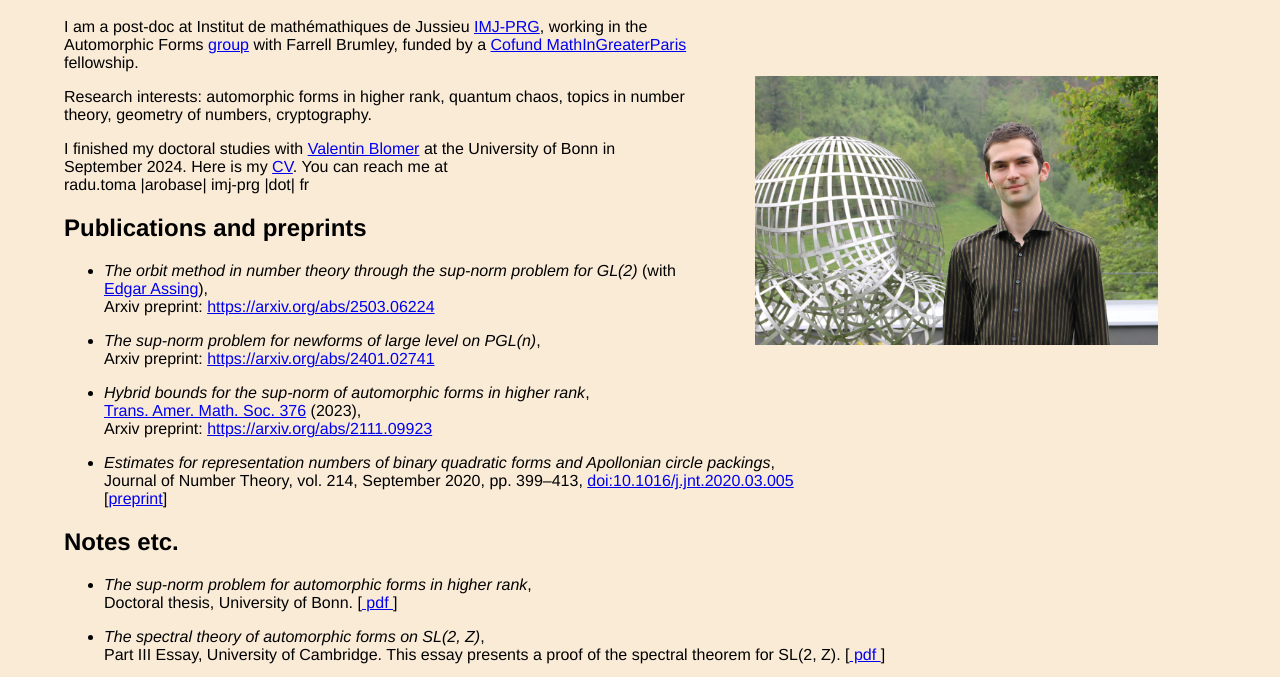
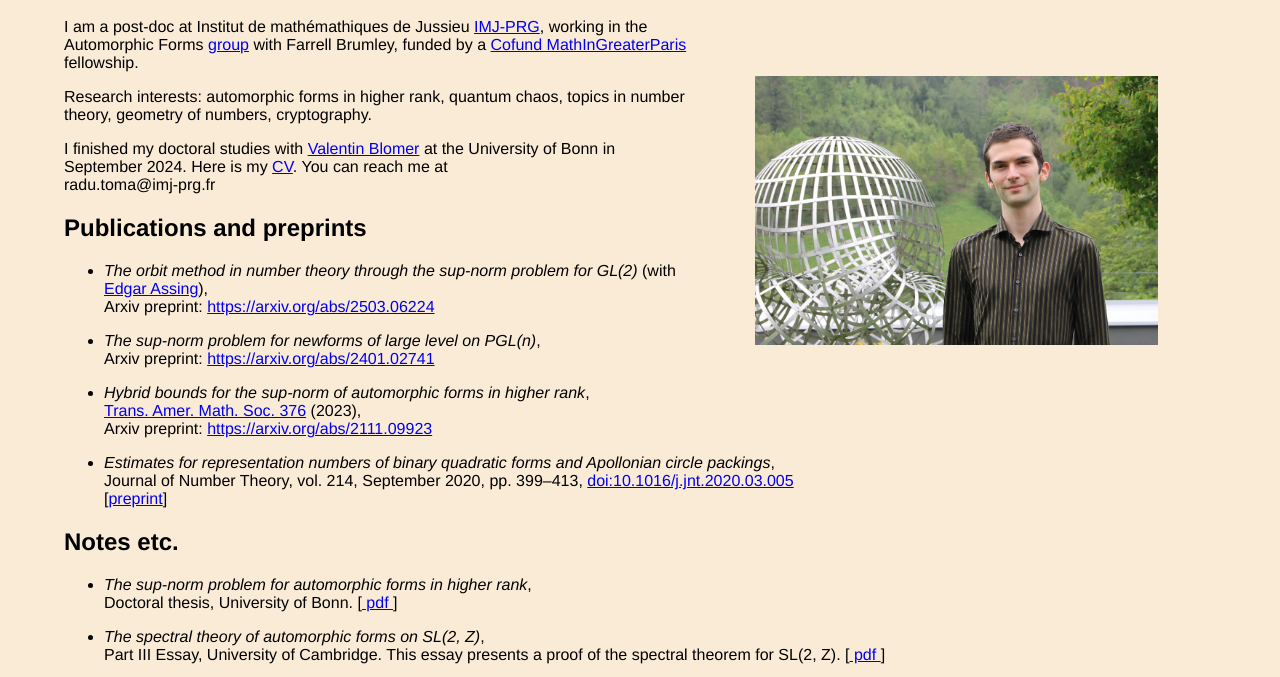
Before and after one commit to radustoma/radustoma.github.io, a plain HTML site: page index.html in a window 1280 px wide. Shown: the part 104-781 px from the top of the page. Drawn offline with Linux system fonts and the light colour scheme.

Commit message:
Safe email address?

```diff
--- a/index.html
+++ b/index.html
@@ -31,7 +31,7 @@
     <p></p>
         I finished my doctoral studies with <a href = "https://www.math.uni-bonn.de/people/blomer/">Valentin Blomer</a> at the University of Bonn in September 2024.
         Here is my <a href="CV/CV-Radu_Toma-25-01.pdf">CV</a>. You can reach me at <br>
-        radu.toma |arobase| imj-prg |dot| fr
+        radu.toma@<!--bla@-->imj-prg.fr
     </p>
 
     <h2>Publications and preprints</h2>
```
